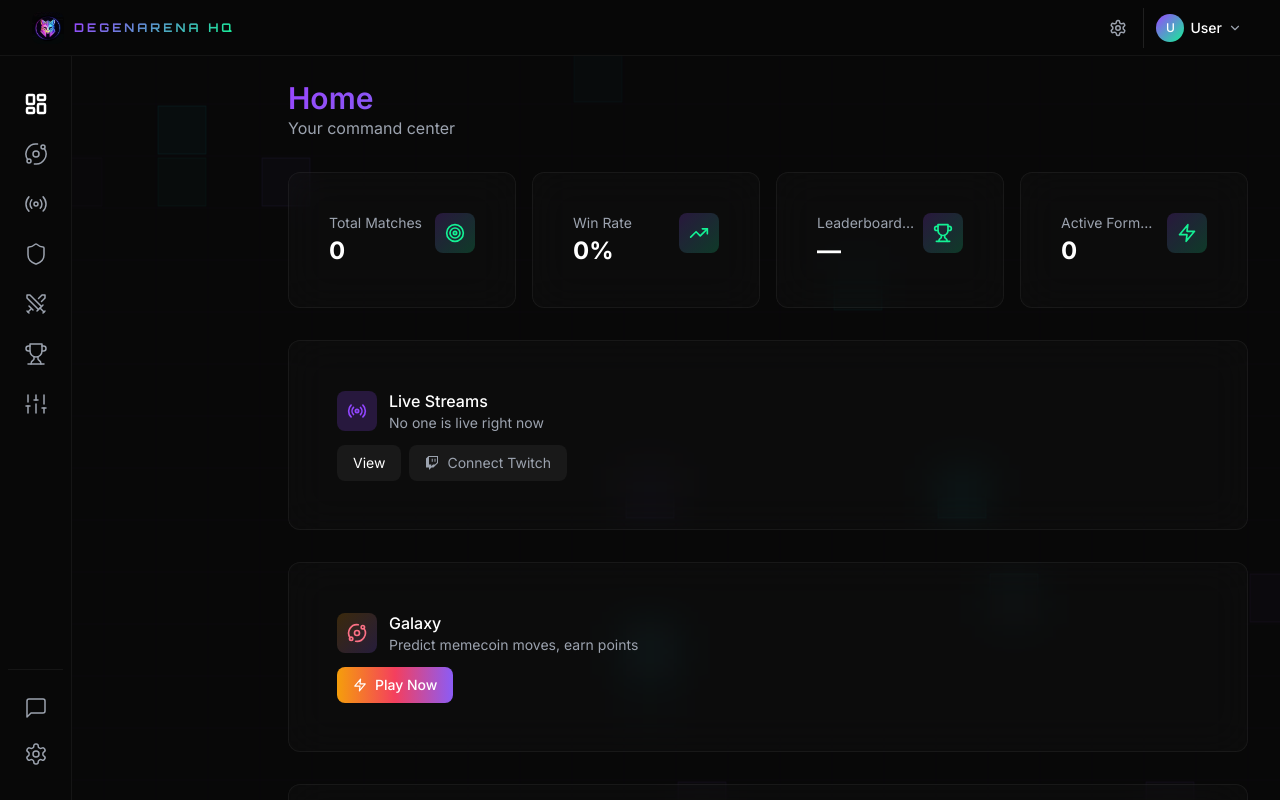
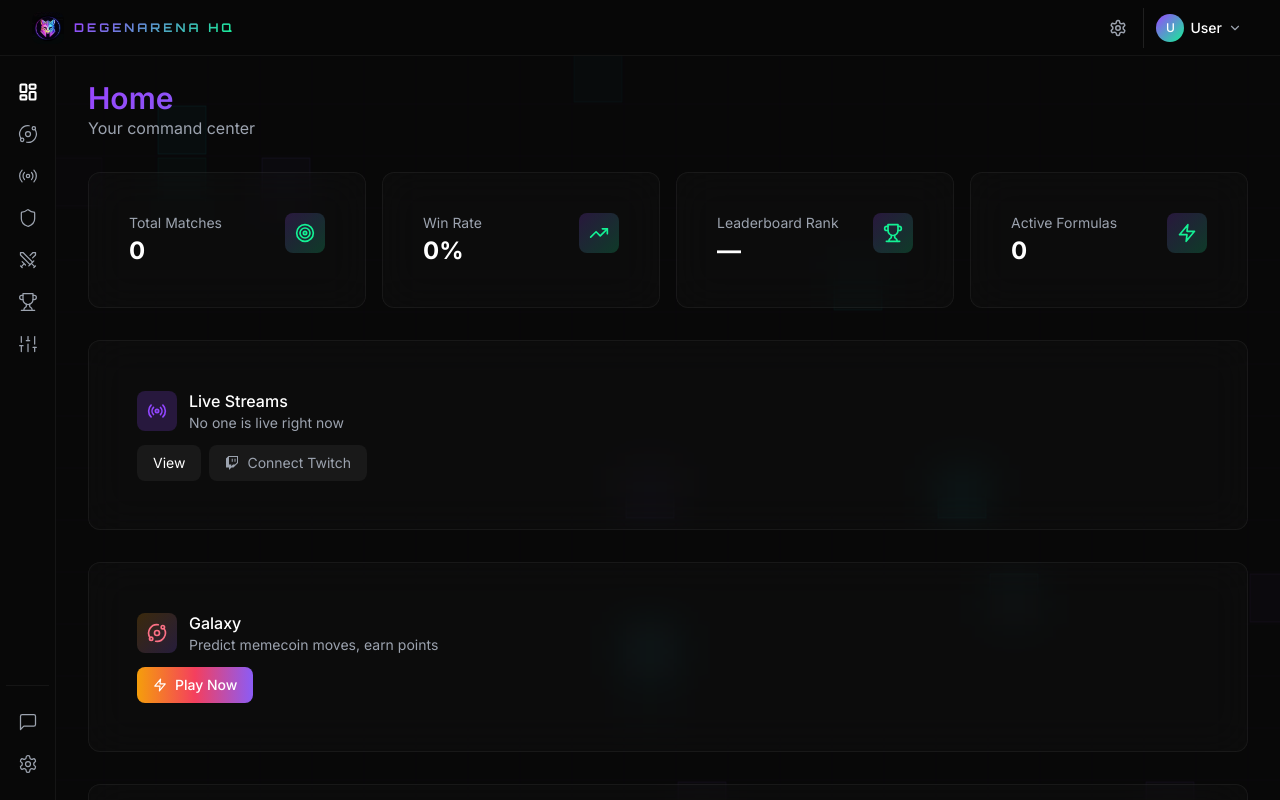
Before and after one commit to volynsal/degenarena, a Next.js app: page /dashboard in a window 1280 px wide. Shown: the top 800 px of the page. Built offline with nearby package versions, Linux system fonts and the light colour scheme; no server answers.

Commit message:
Fixing landing page

```diff
--- a/src/app/(dashboard)/layout.tsx
+++ b/src/app/(dashboard)/layout.tsx
@@ -15,7 +15,7 @@ export default function DashboardLayout({
       <DashboardNav />
       <div className="flex">
         <DashboardSidebar />
-        <main className="relative z-10 flex-1 min-w-0 px-4 sm:px-6 lg:px-8 pb-24 lg:pb-8 pt-20 lg:pt-20 lg:ml-64">
+        <main className="relative z-10 flex-1 min-w-0 px-4 sm:px-6 lg:px-8 pb-24 lg:pb-8 pt-20 lg:pt-20 lg:ml-14">
           {children}
         </main>
       </div>
--- a/src/components/dashboard/DashboardSidebar.tsx
+++ b/src/components/dashboard/DashboardSidebar.tsx
@@ -43,12 +43,12 @@ export function DashboardSidebar() {
       className={cn(
         'fixed left-0 top-14 bottom-0 z-20 bg-arena-darker border-r border-white/5 hidden lg:block',
         'transition-[width] duration-300 ease-in-out overflow-hidden',
-        expanded ? 'w-64' : 'w-[72px]'
+        expanded ? 'w-52' : 'w-14'
       )}
       onMouseEnter={() => setExpanded(true)}
       onMouseLeave={() => setExpanded(false)}
     >
-      <div className="flex flex-col h-full py-6 px-2">
+      <div className="flex flex-col h-full py-4 px-1.5">
         {/* Main navigation */}
         <nav className="flex-1 space-y-0.5">
           {navigation.map((item) => {
@@ -58,8 +58,8 @@ export function DashboardSidebar() {
                 key={item.name}
                 href={item.href}
                 className={cn(
-                  'flex items-center rounded-xl transition-all duration-150 h-12',
-                  expanded ? 'gap-4 px-4' : 'justify-center px-0',
+                  'flex items-center rounded-lg transition-all duration-150 h-10',
+                  expanded ? 'gap-3 px-3' : 'justify-center px-0',
                   isActive
                     ? 'text-white font-bold'
                     : 'text-gray-400 font-normal hover:text-white hover:bg-white/[0.03]'
@@ -67,13 +67,13 @@ export function DashboardSidebar() {
                 title={expanded ? undefined : item.name}
               >
                 <item.icon
-                  size={24}
+                  size={20}
                   strokeWidth={isActive ? 2.5 : 1.5}
                   className="flex-shrink-0"
                 />
                 <span
                   className={cn(
-                    'text-base whitespace-nowrap transition-opacity duration-200',
+                    'text-sm whitespace-nowrap transition-opacity duration-200',
                     expanded ? 'opacity-100' : 'opacity-0 w-0 overflow-hidden'
                   )}
                 >
@@ -88,7 +88,7 @@ export function DashboardSidebar() {
         {xp && progress && (
           <div
             className={cn(
-              'mx-1 mb-4 p-3 rounded-xl bg-white/[0.03] border border-white/5 transition-all duration-200',
+              'mx-1 mb-3 p-2.5 rounded-lg bg-white/[0.03] border border-white/5 transition-all duration-200',
               expanded ? 'opacity-100' : 'opacity-0 h-0 overflow-hidden m-0 p-0 border-0'
             )}
           >
@@ -126,8 +126,8 @@ export function DashboardSidebar() {
                 key={item.name}
                 href={item.href}
                 className={cn(
-                  'flex items-center rounded-xl transition-all duration-150 h-11',
-                  expanded ? 'gap-4 px-4' : 'justify-center px-0',
+                  'flex items-center rounded-lg transition-all duration-150 h-10',
+                  expanded ? 'gap-3 px-3' : 'justify-center px-0',
                   isActive
                     ? 'text-white font-bold'
                     : 'text-gray-400 font-normal hover:text-white hover:bg-white/[0.03]'
@@ -135,13 +135,13 @@ export function DashboardSidebar() {
                 title={expanded ? undefined : item.name}
               >
                 <item.icon
-                  size={24}
+                  size={20}
                   strokeWidth={isActive ? 2.5 : 1.5}
                   className="flex-shrink-0"
                 />
                 <span
                   className={cn(
-                    'text-base whitespace-nowrap transition-opacity duration-200',
+                    'text-sm whitespace-nowrap transition-opacity duration-200',
                     expanded ? 'opacity-100' : 'opacity-0 w-0 overflow-hidden'
                   )}
                 >
```
